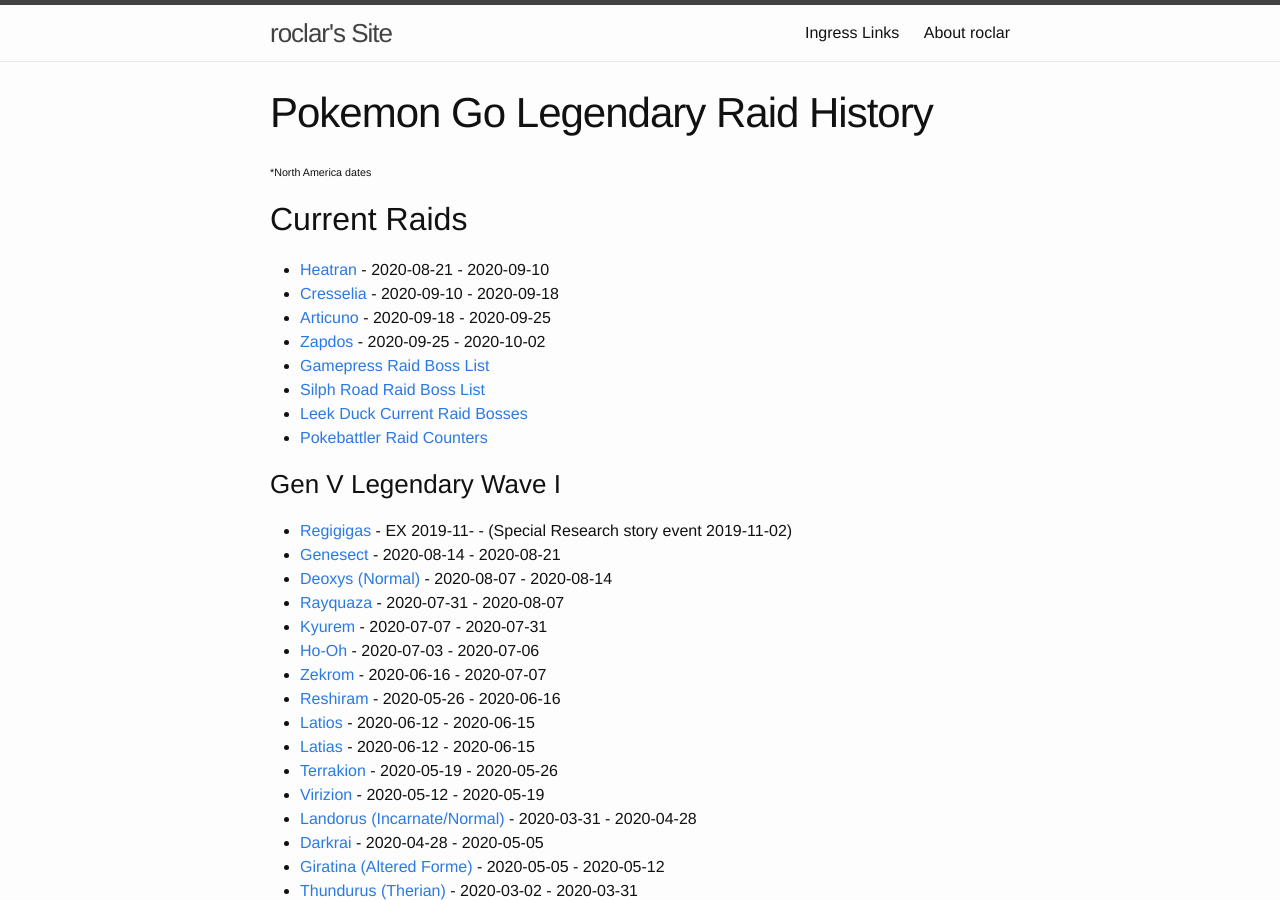
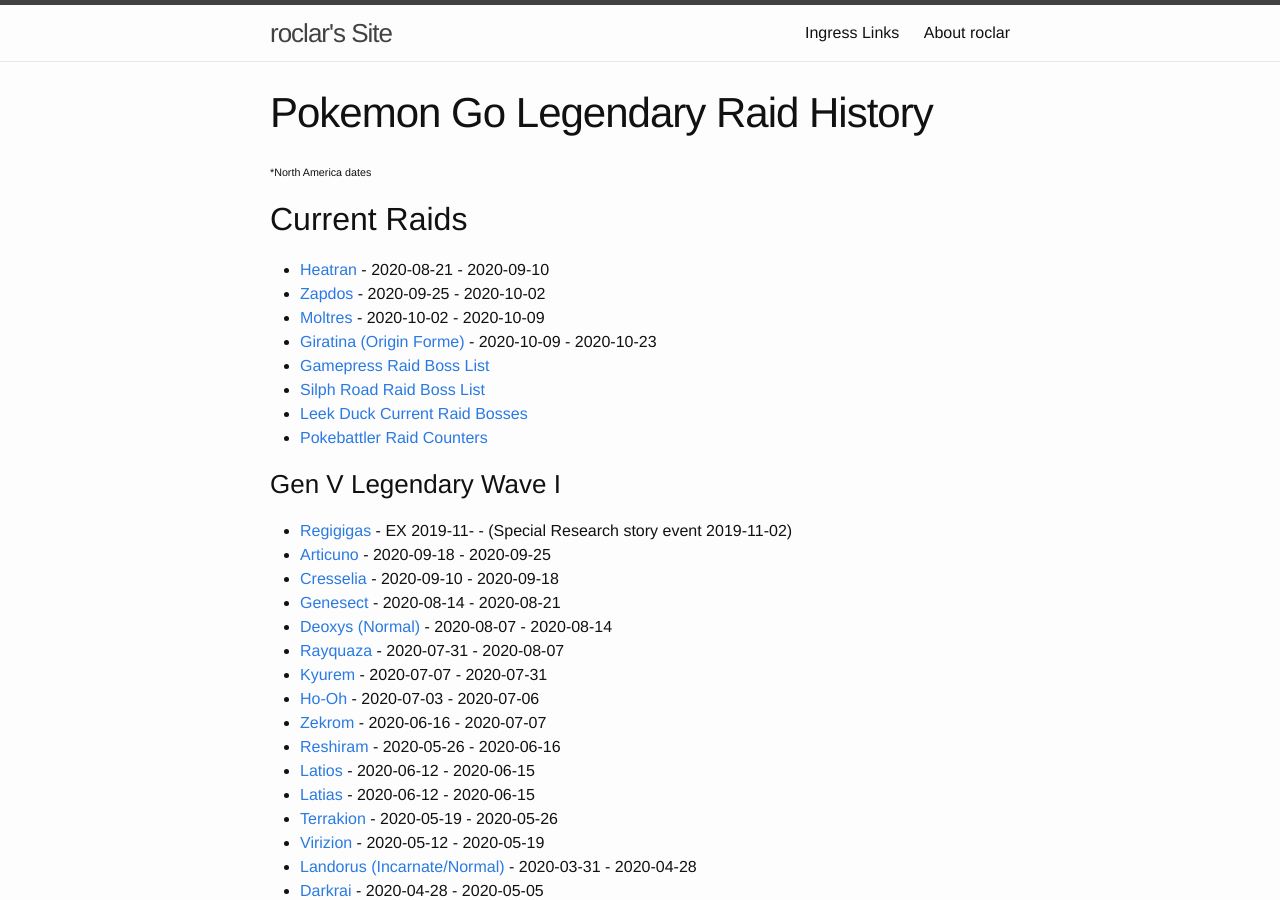
Before and after one commit to roclar/roclar.github.io, a Jekyll site: the page built from PoGoLegendaryHistory.md, in a window 1280 px wide and 900 px high. Built offline with Jekyll 4.4.1, drawn with Linux system fonts in a browser that asks for light colours; some of the changed text lies outside the part shown.

Commit message:
Added legendary schedule for October

```diff
--- a/PoGoLegendaryHistory.md
+++ b/PoGoLegendaryHistory.md
@@ -7,9 +7,9 @@
 
 ## Current Raids
 - [Heatran](https://db.pokemongohub.net/pokemon/485) - 2020-08-21 - 2020-09-10
-- [Cresselia](https://db.pokemongohub.net/pokemon/488) - 2020-09-10 - 2020-09-18
-- [Articuno](https://db.pokemongohub.net/pokemon/144) - 2020-09-18 - 2020-09-25
 - [Zapdos](https://db.pokemongohub.net/pokemon/145) - 2020-09-25 - 2020-10-02
+- [Moltres](https://db.pokemongohub.net/pokemon/146) - 2020-10-02 - 2020-10-09
+- [Giratina (Origin Forme)](https://db.pokemongohub.net/pokemon/487?form=Origin) - 2020-10-09 - 2020-10-23
 - [Gamepress Raid Boss List](https://pokemongo.gamepress.gg/raid-boss-list)
 - [Silph Road Raid Boss List](https://thesilphroad.com/raid-bosses)
 - [Leek Duck Current Raid Bosses](https://leekduck.com/boss/)
@@ -17,6 +17,8 @@
 
 ### Gen V Legendary Wave I
 - [Regigigas](https://db.pokemongohub.net/pokemon/486) - EX 2019-11- - (Special Research story event 2019-11-02)
+- [Articuno](https://db.pokemongohub.net/pokemon/144) - 2020-09-18 - 2020-09-25
+- [Cresselia](https://db.pokemongohub.net/pokemon/488) - 2020-09-10 - 2020-09-18
 - [Genesect](https://db.pokemongohub.net/pokemon/649) - 2020-08-14 - 2020-08-21
 - [Deoxys (Normal)](https://db.pokemongohub.net/pokemon/386) - 2020-08-07 - 2020-08-14
 - [Rayquaza](https://db.pokemongohub.net/pokemon/384) - 2020-07-31 - 2020-08-07
@@ -132,6 +134,7 @@
 - [Lugia](https://db.pokemongohub.net/pokemon/249) - 2017-07-22 - 2017-08-31
 
 ### Sources
+- [Pokémon GO October—Halloween, a fashion-themed event, and more!](https://pokemongolive.com/en/post/oct2020-events/)
 - [Different Legendary Raid Bosses each week, Victini Special Research, and more in September!](https://pokemongolive.com/en/post/sept-content-update/)
 - [Battle Heatran in raids from August 21, 2020 at 1:00 p.m. PDT to September 10, 2020 at 1:00 p.m. PDT](https://pokemongolive.com/en/post/legendary-heatran-2/)
 - [Tips for the best Pokémon GO Fest experience—plus, Ultra Unlock details!](https://pokemongolive.com/en/post/pokemongofest2020-ultraunlock/)
```
